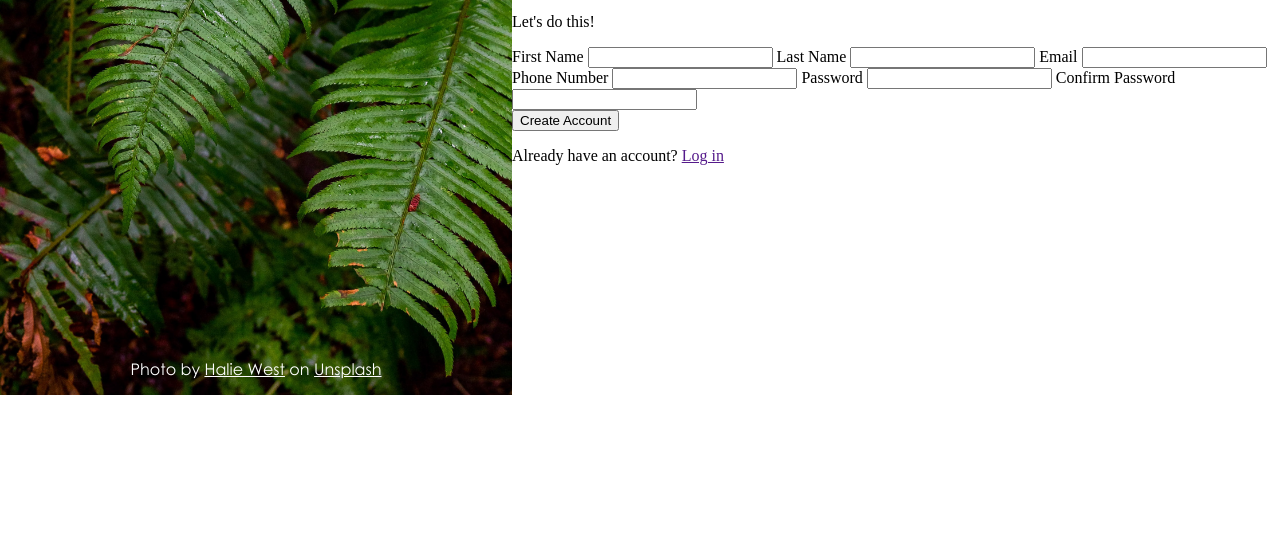
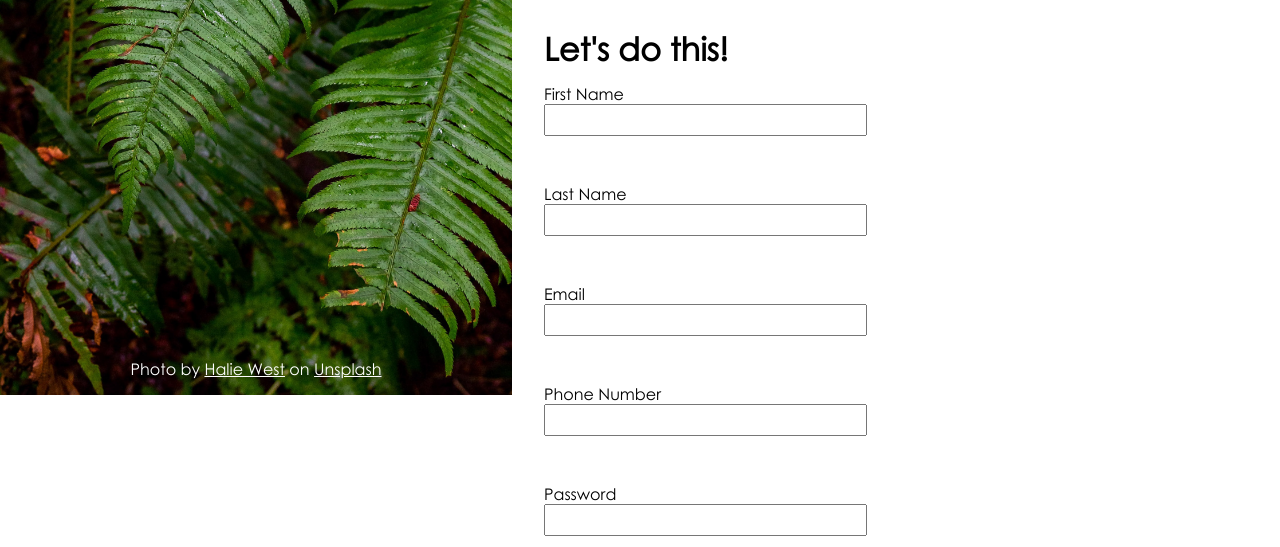
Before and after one commit to rodolfoarambulo/signup-form, a plain HTML site: page index.html in a window 1280 px wide. Shown: the part 405-952 px from the top of the page. Before the commit the page ends 800 px from the top, so only its background shows below. Drawn offline with Linux system fonts and the light colour scheme.

Commit message:
Add structure to input section

```diff
--- a/index.html
+++ b/index.html
@@ -30,25 +30,41 @@
       </div>
 
       <div class="input-section">
+        <div class="input-header">
           <p>Let's do this!</p>
+        </div>
         <form action="" method="post" id="sign-up">
+          <div class="inputs">
+            <div class="input-row">
               <label for="firstName">First Name</label>
-          <input type="text" name="firstName" id="firstName">
+              <input type="text" name="firstName" id="firstName" size="30">
+            </div>
 
+            <div class="input-row">
               <label for="lastName">Last Name</label>
-          <input type="text" name="lastName" id="lastName">
+              <input type="text" name="lastName" id="lastName" size="30">
+            </div>
 
+            <div class="input-row">
               <label for="email">Email</label>
-          <input type="email" name="email" id="email">
+              <input type="email" name="email" id="email" size="30">
+            </div>
 
+            <div class="input-row">
               <label for="phoneNumber">Phone Number</label>
-          <input type="tel" name="phoneNumber" id="phoneNumber">
+              <input type="tel" name="phoneNumber" id="phoneNumber" size="30">
+            </div>
 
+            <div class="input-row">
               <label for="password">Password</label>
-          <input type="password" name="password" id="password">
+              <input type="password" name="password" id="password" size="30">
+            </div>
 
+            <div class="input-row">
               <label for="confirmPassword">Confirm Password</label>
-          <input type="password" name="confirmPassword" id="confirmPassword">
+              <input type="password" name="confirmPassword" id="confirmPassword" size="30">
+            </div>
+          </div>
 
           <div class="submit-section">
             <button type="submit">Create Account</button>
--- a/styles/style.css
+++ b/styles/style.css
@@ -72,7 +72,6 @@ html, body {
 .form-section {
     display: flex;
     flex-direction: column;
-    align-items: center;
     justify-content: space-around;
 }
 
@@ -83,3 +82,39 @@ html, body {
     padding: 10.4rem 2rem 3rem;
     font-size: 1.5rem;
 }
+
+.input-section {
+    display: flex;
+    flex-wrap: wrap;
+    flex-direction: column;
+    font-family: "Century-Gothic";
+    width: 45vw;
+    padding: 1rem 2rem 1rem;
+}
+
+.inputs {
+    display: flex;
+    flex-wrap: wrap;
+    gap: 3rem;
+}
+
+.input-row {
+    display: flex;
+    flex-direction: column;
+}
+
+.input-row input {
+    font-size: 16px;
+    padding: 5px 10px;
+}
+
+.input-header p {
+    font-size: 2rem;
+    font-weight: bold;
+    padding: 1rem 0rem 1rem;
+    margin: 0px;
+}
+
+.submit-section {
+    background-color: rgb(247, 247, 247);
+}
```
Lines whose indentation alone changed are shown as unchanged.
